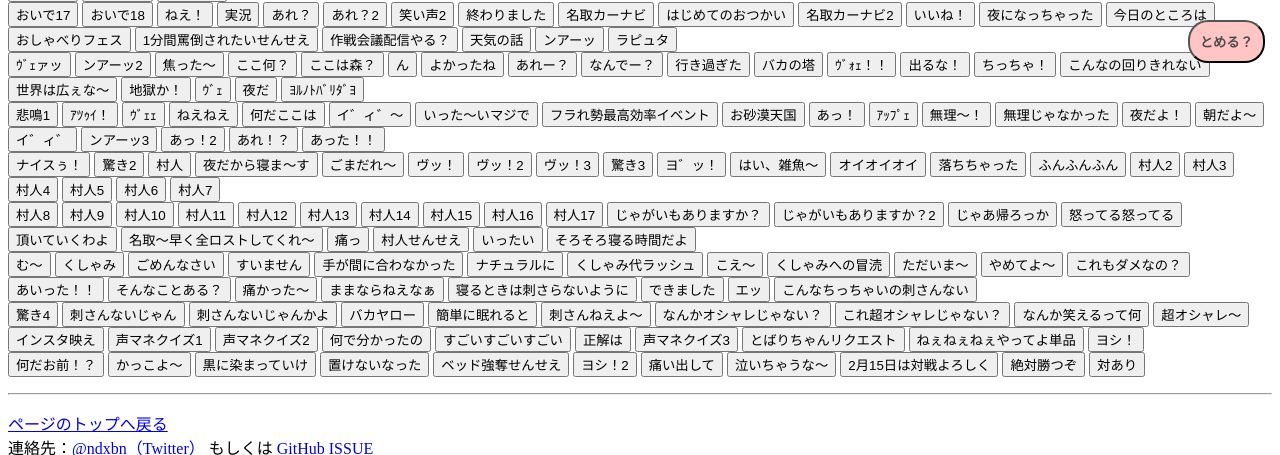
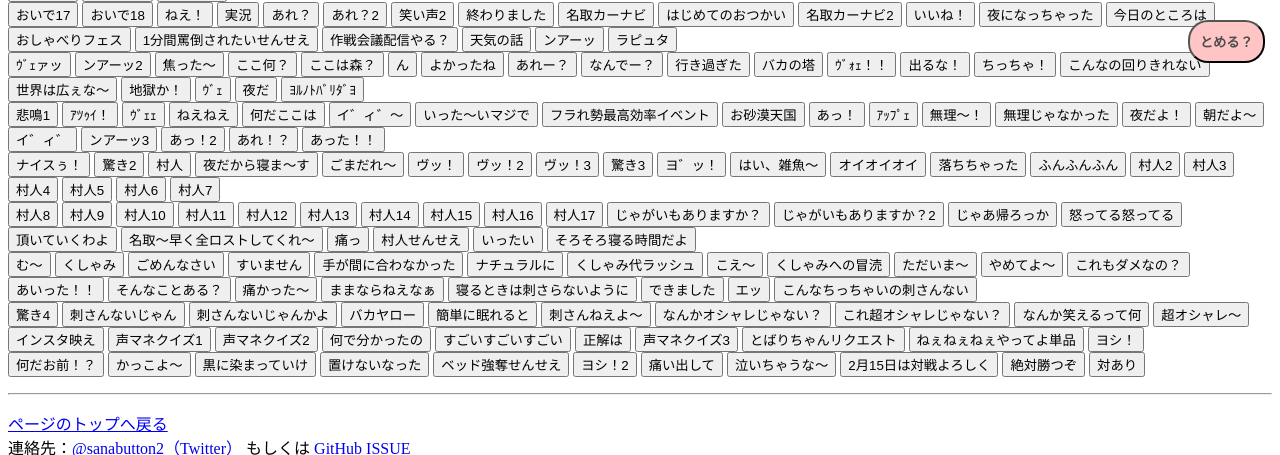
Before and after one commit to sanabutton/sanabutton.github.io, a Jekyll site: the page built from index.html, in a window 1280 px wide and 900 px high, scrolled down 23024 px, cut to the strip 0-455 px from the top of the window. Built offline with Jekyll 4.4.1, drawn with Linux system fonts in a browser that asks for light colours; comment, search, counter and statistics services are not loaded.

Commit message:
連絡先の Twitter を sanabutton2 に変更

```diff
--- a/_includes/footer.html
+++ b/_includes/footer.html
@@ -1,5 +1,5 @@
 <div>
-  連絡先：<a href="https://twitter.com/ndxbn">@ndxbn（Twitter）</a> もしくは <a href="https://github.com/sanabutton/sanabutton.github.io/issues">GitHub ISSUE</a>
+  連絡先：<a href="https://twitter.com/sanabutton2">@sanabutton2（Twitter）</a> もしくは <a href="https://github.com/sanabutton/sanabutton.github.io/issues">GitHub ISSUE</a>
 </div>
 
 
```
